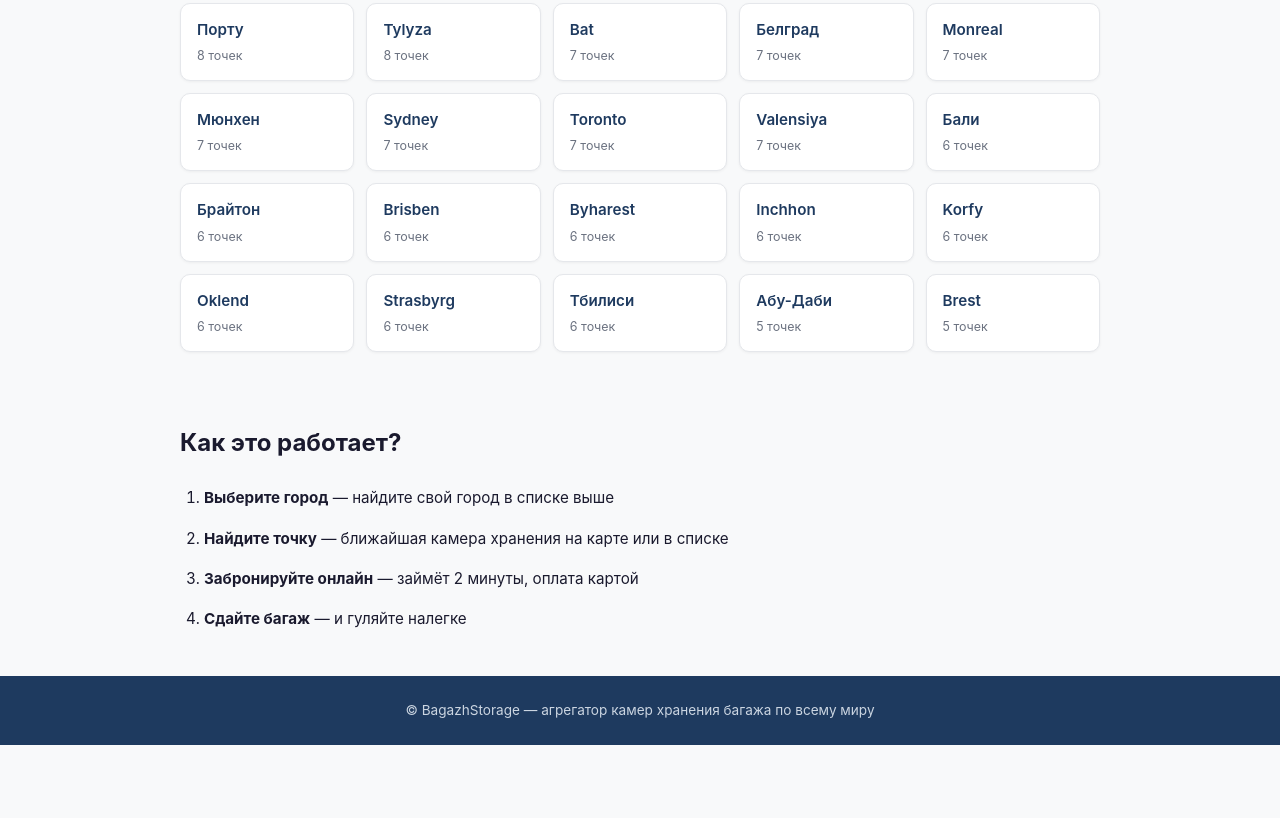
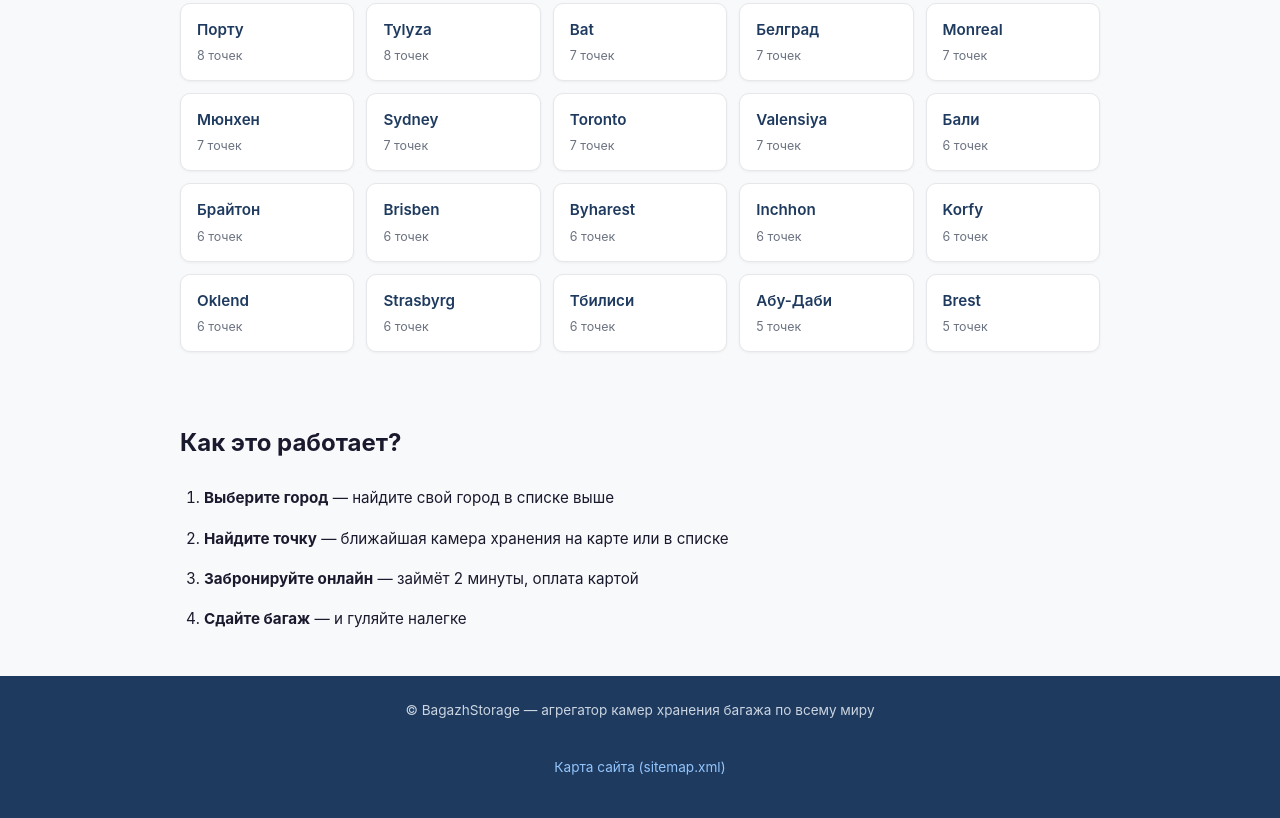
Before and after one commit to zebroi/bag-catalog, a plain HTML site: page index.html in a window 1280 px wide. Shown: the part 1458-2276 px from the top of the page. Before the commit the page ends 2203 px from the top, so only its background shows below. Drawn offline with Linux system fonts and the light colour scheme.

Commit message:
Update index.html

```diff
--- a/index.html
+++ b/index.html
@@ -33,6 +33,9 @@
 
 <footer>
   <p>© BagazhStorage — агрегатор камер хранения багажа по всему миру</p>
+  <p><section class="sitemap-link">
+  <p><a href="/sitemap.xml">Карта сайта (sitemap.xml)</a></p>
+</section></p>
 </footer>
 <script src="/assets/main.js" defer></script>
 </body>
```
